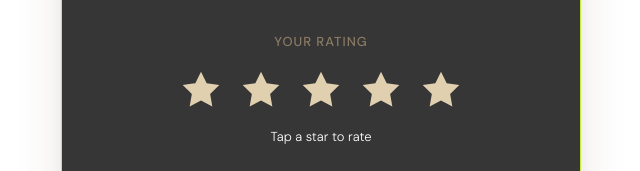
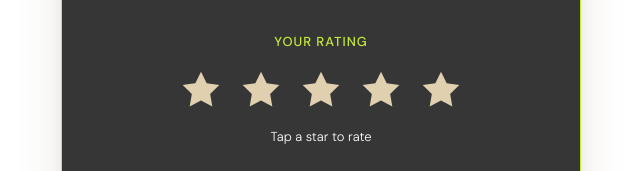
Before and after one commit to afaraz-21/review-app-shop, a website: page public/index.html in a window 1280 px wide. Shown: the part 166-337 px from the top of the page, 319-959 px from the left. Drawn offline with nearby package versions, Linux system fonts and the light colour scheme.

Commit message:
Update index.html

```diff
--- a/public/index.html
+++ b/public/index.html
@@ -56,7 +56,7 @@
 
   /* Stars */
   .stars-section { margin-bottom: 28px; text-align: center; }
-  .stars-label { font-size: 13px; font-weight: 500; color: var(--muted); text-transform: uppercase; letter-spacing: 1px; margin-bottom: 14px; }
+  .stars-label { font-size: 13px; font-weight: 500; color: #c3eb3a; text-transform: uppercase; letter-spacing: 1px; margin-bottom: 14px; }
   .stars-row { display: flex; justify-content: center; gap: 8px; margin-bottom: 10px; }
   .star-btn { background: none; border: none; cursor: pointer; padding: 4px; transition: transform 0.15s ease; line-height: 1; }
   .star-btn:hover { transform: scale(1.15); }
```
